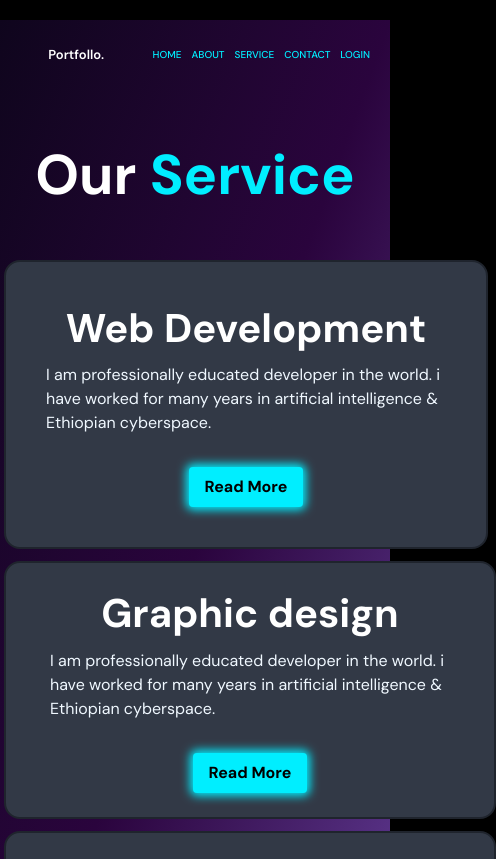
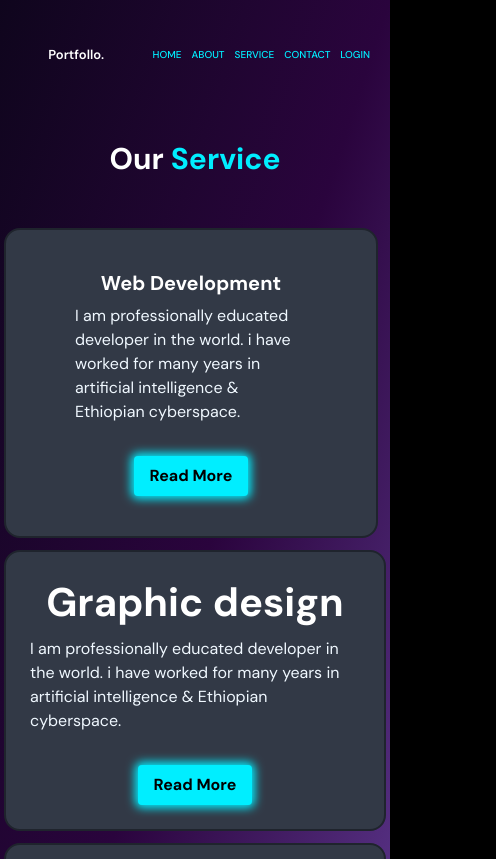
Before and after one commit to codewithfitse/Portfollo, a React (Vite) app in the folder React-app/: page /Service in a window 390 px wide. Shown: the top 859 px of the page, 496 px wide, since content can reach past the window. Built offline with nearby package versions, Linux system fonts and the light colour scheme.

Commit message:
UPDATED THE SEVICE

```diff
--- a/React-app/src/page/Service.jsx
+++ b/React-app/src/page/Service.jsx
@@ -3,16 +3,18 @@ import { Link } from "react-router-dom";
 
 export const Service = () => {
   return (
-    <section className="w-full h-full background">
+    <section className="w-full h-full overflow-hidden background">
       <Header />
       <div className="flex flex-col w-full items-center px-1">
-        <h1 className="my-[50px] font-bold text-[56px]">
+        <h1 className="my-[50px] font-bold text-[30px] lg:text-[56px]">
           Our <span className="text-[#0ef]">Service</span>
         </h1>
-        <div className="w-full grid lg:grid-cols-2  space-y-3 space-x-2">
-          <div className="w-auto flex flex-1 flex-col items-center border-2 border-[#1f242d] rounded-2xl p-10 bg-[#323946] hover:border-[#0ef] hover:transform-scale(1.02)">
-            <h2 className="text-[40px] font-bold mb-2">Web Development</h2>
-            <p className="w-[400px] mb-6">
+        <div className="w-full grid lg:grid-cols-2 space-y-3 space-x-2">
+          <div className="w-fit lg:w-full flex flex-1 flex-col items-center border-2 border-[#1f242d] rounded-2xl p-10 bg-[#323946] hover:border-[#0ef] hover:transform-scale(1.02)">
+            <h2 className="text-[20px] lg:text-[40px] font-bold mb-2">
+              Web Development
+            </h2>
+            <p className="w-[80%] mb-6">
               I am professionally educated developer in the world. i have worked
               for many years in artificial intelligence & Ethiopian cyberspace.
             </p>
@@ -22,7 +24,7 @@ export const Service = () => {
           </div>
           <div className="w-full flex flex-col  items-center border-2 border-[#1f242d] rounded-2xl p-6 bg-[#323946] hover:border-[#0ef] hover:transform-scale(1.02)">
             <h2 className="text-[40px] font-bold mb-2">Graphic design</h2>
-            <p className="w-[400px] mb-6">
+            <p className="w-[80] mb-6">
               I am professionally educated developer in the world. i have worked
               for many years in artificial intelligence & Ethiopian cyberspace.
             </p>
@@ -32,7 +34,7 @@ export const Service = () => {
           </div>
           <div className="w-full flex flex-1 flex-col items-center border-2 border-[#1f242d] rounded-2xl p-6 bg-[#323946] hover:border-[#0ef] hover:transform-scale(1.02)">
             <h2 className="text-[40px] font-bold mb-2">Digital Marketing</h2>
-            <p className="w-[400px] mb-6">
+            <p className="w-[80] mb-6">
               I am professionally educated developer in the world. i have worked
               for many years in artificial intelligence & Ethiopian cyberspace.
             </p>
```
